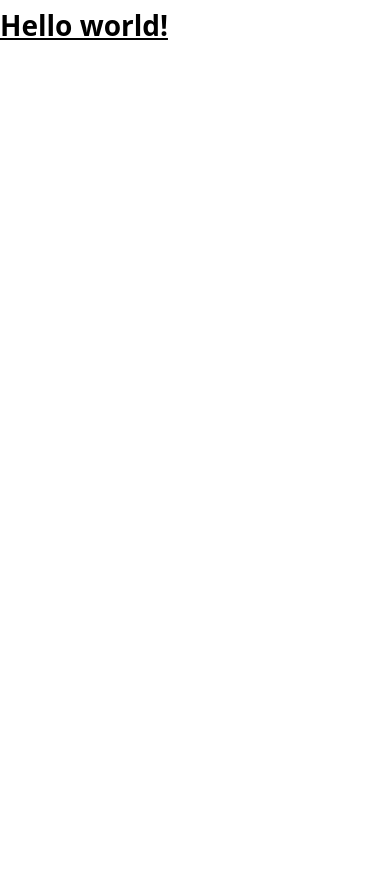
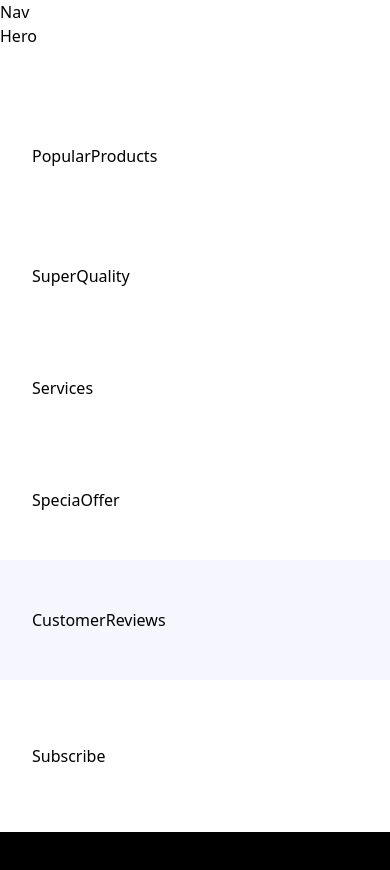
Before and after one commit to Alireza-ghanbari/Nike, a React (Vite) app: page / in a window 390 px wide. Shown: the top 870 px of the page. Before the commit the page ends 844 px from the top, so only its background shows below. Built offline with nearby package versions, Linux system fonts and the light colour scheme; a web font is replaced by a local one.

Commit message:
create first template

```diff
--- a/src/App.jsx
+++ b/src/App.jsx
@@ -1,7 +1,31 @@
-export default function App() {
-  return (
-    <h1 className="text-3xl font-bold underline">
-      Hello world!
-    </h1>
-  )
-}
+const App=()=>(
+  <main className="relative">
+    Nav
+    <section className="xl:padding-1 wide:padding-r padding-b">
+      Hero
+    </section>
+    <section className="padding">
+      PopularProducts
+    </section>
+    <section className="padding">
+      SuperQuality
+    </section>
+    <section className="padding-x py-10">
+      Services
+    </section>
+    <section className="padding">
+      SpeciaOffer
+    </section>
+    <section className="bg-pale-blue padding">
+      CustomerReviews
+    </section>
+    <section className="padding-x sm:py-32 py-16 w-full">
+      Subscribe
+    </section>
+    <section className="bg-black padding-x padding-t pt-8">
+      Footer
+    </section>
+  </main>
+)
+
+export default App;
```
